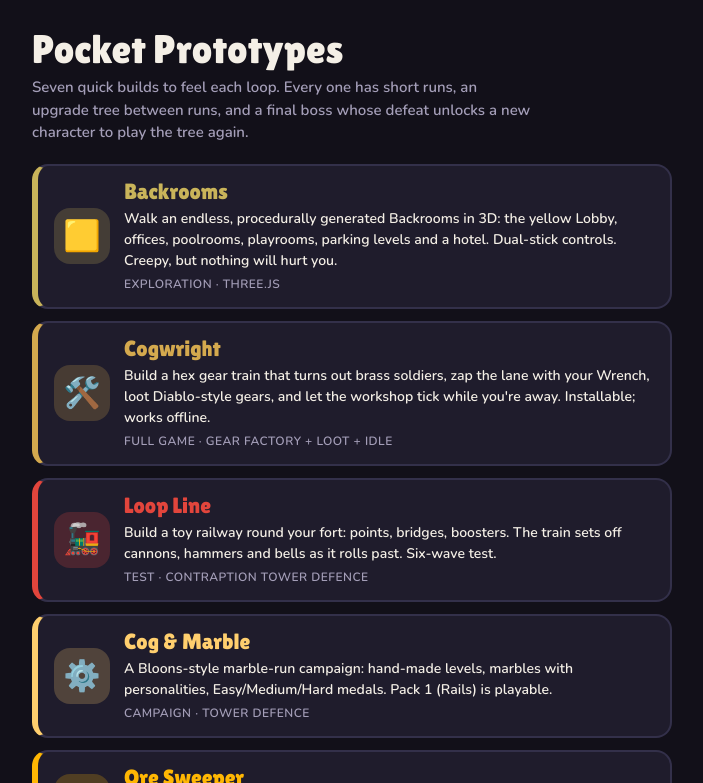
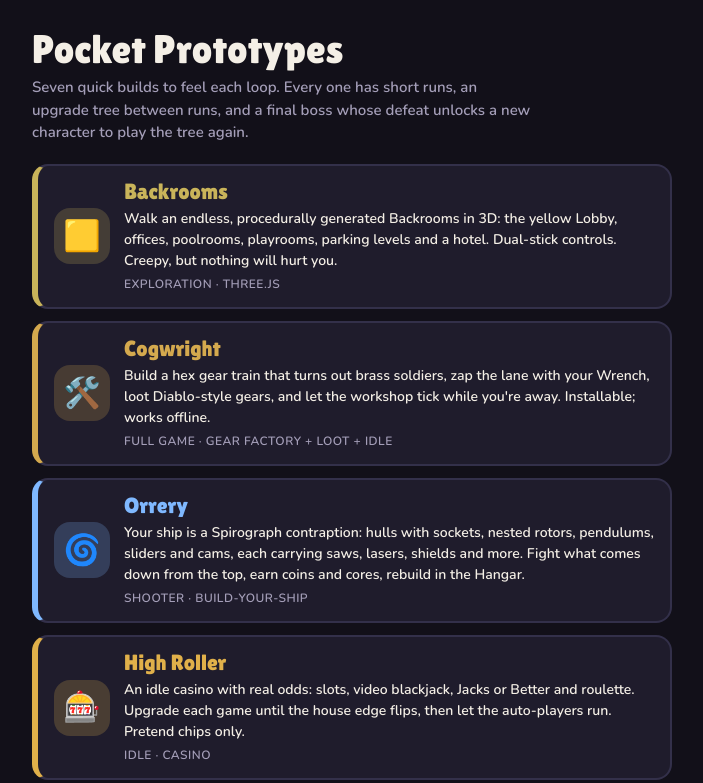
Before and after one commit to short-matthew-f/pocket-prototypes, a plain HTML site: page index.html in a window 1280 px wide. Shown: the top 783 px of the page, without its empty margins (288-991 px from the left). Drawn offline with nearby package versions, Linux system fonts and the light colour scheme.

Commit message:
Site: add Orrery and High Roller to the index
Co-Authored-By: Claude Opus 5.5 <noreply@anthropic.com>
Claude-Session: https://claude.ai/code/session_01LQvNCCiEf95h36uP7HoqTB

```diff
--- a/index.html
+++ b/index.html
@@ -35,6 +35,8 @@ a.g:focus-visible{outline:3px solid var(--a);outline-offset:2px}
   <div class="games">
     <a class="g" href="backrooms/" style="--a:#c9b45a"><span class="ic">🟨</span><span class="nm">Backrooms</span><span class="pt">Walk an endless, procedurally generated Backrooms in 3D: the yellow Lobby, offices, poolrooms, playrooms, parking levels and a hotel. Dual-stick controls. Creepy, but nothing will hurt you.</span><span class="tg">Exploration · three.js</span></a>
     <a class="g" href="cogwright/" style="--a:#d4a94e"><span class="ic">🛠️</span><span class="nm">Cogwright</span><span class="pt">Build a hex gear train that turns out brass soldiers, zap the lane with your Wrench, loot Diablo-style gears, and let the workshop tick while you're away. Installable; works offline.</span><span class="tg">Full game · Gear factory + loot + idle</span></a>
+    <a class="g" href="orrery/" style="--a:#7fb8ff"><span class="ic">🌀</span><span class="nm">Orrery</span><span class="pt">Your ship is a Spirograph contraption: hulls with sockets, nested rotors, pendulums, sliders and cams, each carrying saws, lasers, shields and more. Fight what comes down from the top, earn coins and cores, rebuild in the Hangar.</span><span class="tg">Shooter · build-your-ship</span></a>
+    <a class="g" href="high-roller/" style="--a:#e0b04a"><span class="ic">🎰</span><span class="nm">High Roller</span><span class="pt">An idle casino with real odds: slots, video blackjack, Jacks or Better and roulette. Upgrade each game until the house edge flips, then let the auto-players run. Pretend chips only.</span><span class="tg">Idle · casino</span></a>
     <a class="g" href="loop-line/" style="--a:#e2453c"><span class="ic">🚂</span><span class="nm">Loop Line</span><span class="pt">Build a toy railway round your fort: points, bridges, boosters. The train sets off cannons, hammers and bells as it rolls past. Six-wave test.</span><span class="tg">Test · Contraption tower defence</span></a>
     <a class="g" href="cog-marble/" style="--a:#ffcf6e"><span class="ic">⚙️</span><span class="nm">Cog &amp; Marble</span><span class="pt">A Bloons-style marble-run campaign: hand-made levels, marbles with personalities, Easy/Medium/Hard medals. Pack 1 (Rails) is playable.</span><span class="tg">Campaign · Tower defence</span></a>
     <a class="g" href="ore-sweeper/" style="--a:#ffb703"><span class="ic">⛏️</span><span class="nm">Ore Sweeper</span><span class="pt">Drag a drill across the rock face and crack ore before your lamp burns out.</span><span class="tg">Mining · Nodebuster-style sweeping</span></a>
```
Also changed, not shown: README.md.
